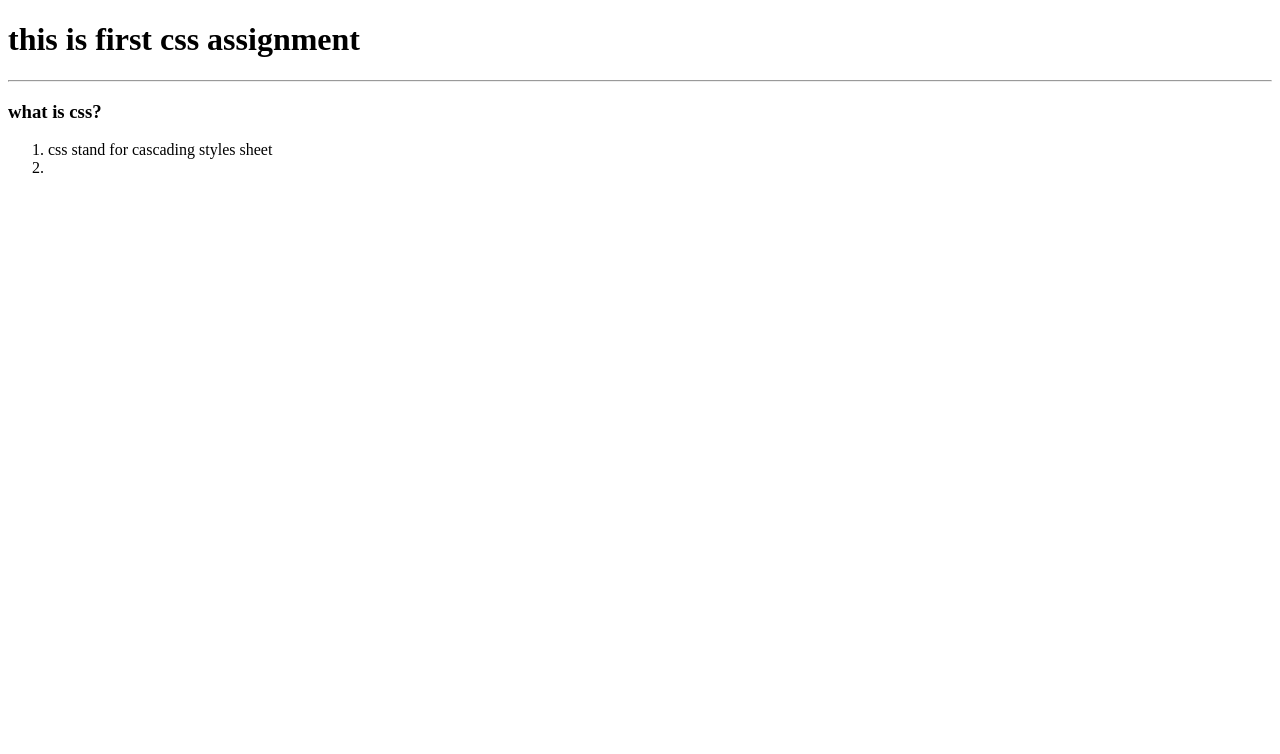
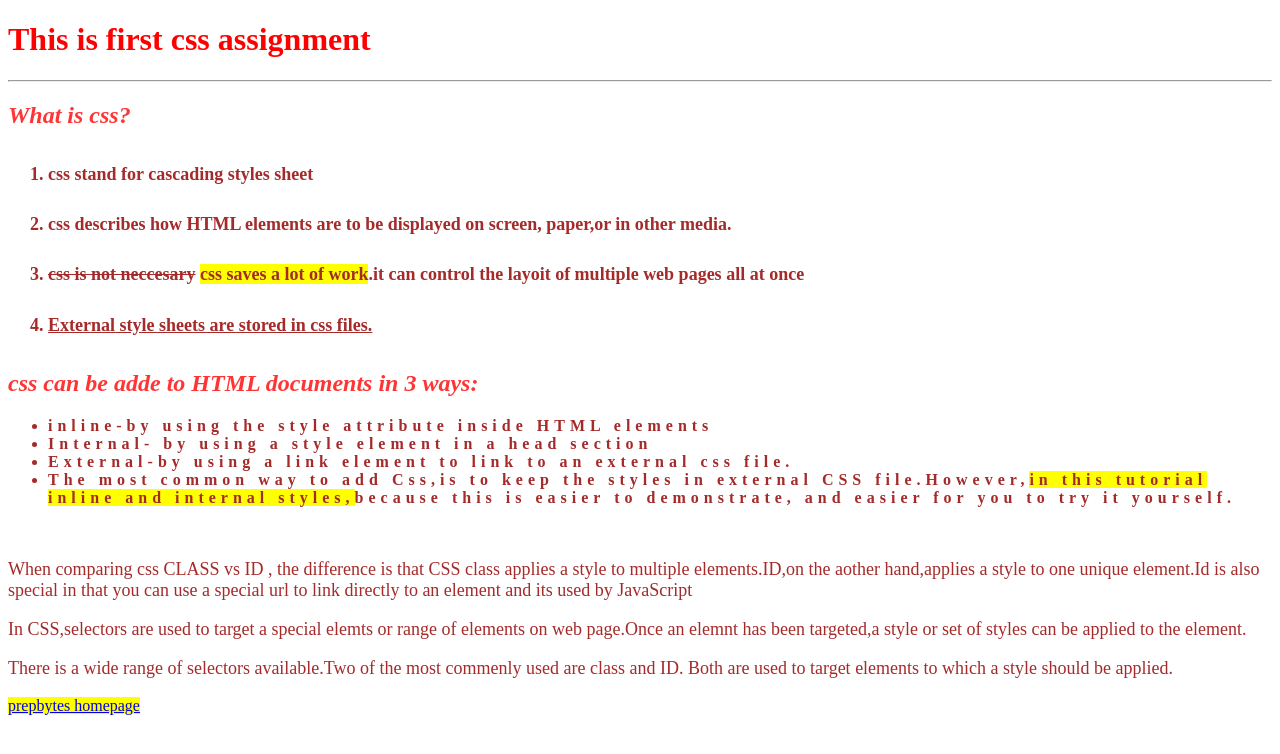
Before and after one commit to KiranParasaram/HTML, a plain HTML site: page css/assignment4.html in a window 1280 px wide. Drawn offline with Linux system fonts and the light colour scheme.

Commit message:
css/assignment4.html

```diff
--- a/css/assignment4.html
+++ b/css/assignment4.html
@@ -5,13 +5,82 @@
     <meta http-equiv="X-UA-Compatible" content="IE=edge">
     <meta name="viewport" content="width=device-width, initial-scale=1.0">
     <title>Document</title>
+
+    <style>
+     #id{
+        color:red;
+     }
+     #first{
+         color:rgba(255, 0, 0, 0.795);
+         font-style:italic;
+         font-family:serif;
+     }
+     .first{
+         line-height:2.8;
+         color:brown;
+         font-size: large;
+         font-weight: 600;
+     }
+     #a{
+         text-decoration:line-through ;
+         font-weight:bold;
+     }
+     #b{
+         background-color:yellow;
+         font-weight:bold;
+     }
+     #c{
+         text-decoration:underline;
+     }
+     .second{
+        color:rgba(255, 0, 0, 0.795);
+         font-style:italic;
+         font-family:serif;
+     }
+     .third{
+         letter-spacing: 5px;
+         color:brown;
+         font-weight: 600;
+         font-size:medium;
+     }
+     #d{
+         background-color: yellow;
+         font-weight: bold;
+     }
+     .k{
+         color:brown;
+         font-size:large;
+         font-weight: 500;
+     }
+     .i{
+        background-color: yellow;
+     }
+
+    </style>
+
 </head>
 <body>
-    <h1>this is first css assignment</h1><hr>
-    <h3>what is css?</h3>
-    <ol type="1">
+    <h1 id="id">This is first css assignment</h1><hr>
+    <h2 id="first">What is css?</h3>
+    <ol class="first" type="1">
          <li>css stand for cascading styles sheet</li>
-         <li></li>
+         <li> css describes how HTML elements are to be displayed on screen, paper,or in other media.
+        </li>
+        <li><span id="a">css is not neccesary</span> <span id="b">css saves a lot of work</span>.it can control the layoit of multiple web pages all at once</li>
+        <li id="c">External style sheets are stored in css files.</li>
     </ol>
+    <h2 class=second>css can be adde to HTML documents in 3 ways:</h3>
+    <ul class="third">
+        <li>inline-by using the style attribute inside HTML elements</li>
+        <li>Internal- by using a style element in a head section</li>
+        <li>External-by using a link element to link to an external css file.</li>
+        <li>The most common way to add Css,is to keep the styles in external CSS file.However,<span id="d">in this tutorial inline and internal styles,</span>because this is easier to demonstrate, and easier for you to try it yourself.</li>
+        </ul><br>
+        <p class="k">When comparing css CLASS vs ID , the difference is that CSS class applies a style to multiple elements.ID,on the aother hand,applies a style to one unique element.Id is also special in that you can use a special url to link directly to an element and its used by JavaScript
+               </p>
+        <p class="k">In CSS,selectors are used to target a special elemts or range of elements on web page.Once an elemnt has been targeted,a style or set of styles can be applied to the element.  </p>
+        <p class="k">There is a wide range of selectors available.Two of the most commenly used are class and ID. Both are used to target elements to which a style should be applied.</p>
+        <a class="i" href="https://www.prepbytes.com/">prepbytes homepage</a>
+
 </body>
 </html>
```
